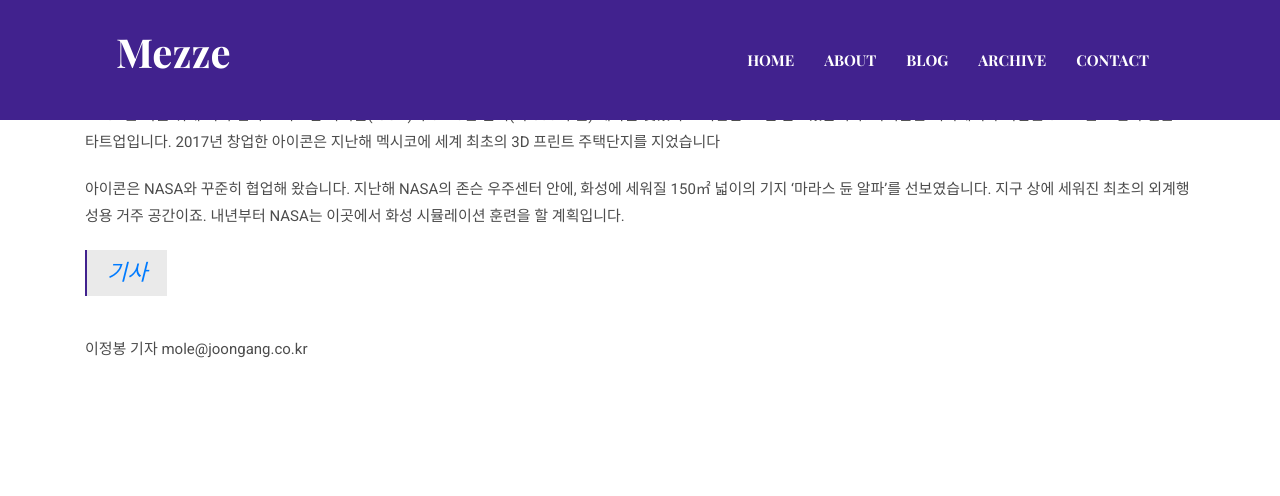
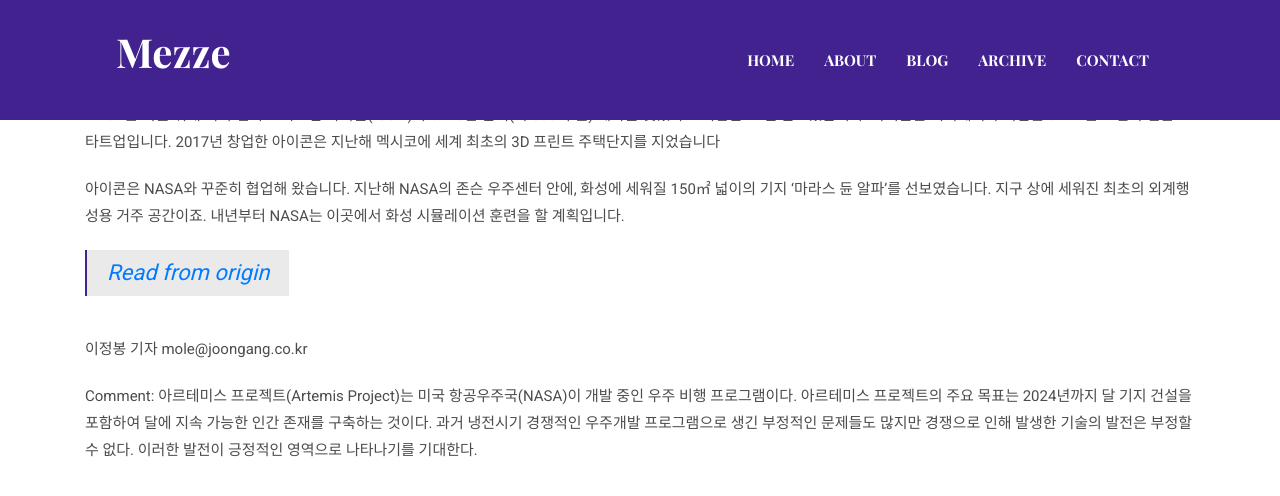
Before and after one commit to JEJUCE/JEJUCE.github.io, a Jekyll site: the page built from _posts/2022-12-10- 이게 된다고 영화 속 달 기지 현실로 이 기술 적용된다.markdown, in a window 1280 px wide and 900 px high, scrolled down 1179 px, cut to the strip 0-519 px from the top of the window. Shown: the top 496 px of the strip. Built offline with Jekyll 4.4.1, drawn with Linux system fonts in a browser that asks for light colours.

Commit message:
no message

```diff
--- a/_posts/2022-11-14- 디지털 대전환 시대, AI 리터러시에 주목해야 하는 이유.markdown
+++ b/_posts/2022-11-14- 디지털 대전환 시대, AI 리터러시에 주목해야 하는 이유.markdown
@@ -26,4 +26,6 @@ tags:  기호일보
 
 
 
-><a href="https://www.kihoilbo.co.kr/news/articleView.html?idxno=1003496">기사</a>
+><a href="https://www.kihoilbo.co.kr/news/articleView.html?idxno=1003496">Read from origin</a>
+
+Comment : 디지털 역량은 디지털 사회에서 주어진 문제를 해결하기 위해 다른 사람과의 협업과 소통을 통해 디지털 기술을 활용하여 필요한 정보를 탐색하고 분석하여 결과물을 생산하는 능력을 의미한다. 최근 2022개정교육과정을 통해 '디지털 소양'이 새로운 기초 소양으로 제시되었고, 디지털, 인공지능 소양 교육이 초·중·고 전체 에서 강화되었음을 볼 수 있다. 이를 위해 정보 교과와 학교 자율시간을 활용해 디지털 활용 능력과 AI(인공지능) 기초를 학습하게 된다. 앞으로 이러한 교육의 역할이 중요해질 것이다.
--- a/_posts/2022-12-10- 이게 된다고 영화 속 달 기지 현실로 이 기술 적용된다.markdown
+++ b/_posts/2022-12-10- 이게 된다고 영화 속 달 기지 현실로 이 기술 적용된다.markdown
@@ -17,6 +17,8 @@ NASA는 이를 위해 미국 건축 스타트업 아이콘(ICON)과 5720만 달
 아이콘은 NASA와 꾸준히 협업해 왔습니다. 지난해 NASA의 존슨 우주센터 안에, 화성에 세워질 150㎡ 넓이의 기지 ‘마라스 듄 알파’를 선보였습니다. 지구 상에 세워진 최초의 외계행성용 거주 공간이죠. 내년부터 NASA는 이곳에서 화성 시뮬레이션 훈련을 할 계획입니다.
 
 
-> <a href="https://www.joongang.co.kr/article/25124669#home">기사</a>
+> <a href="https://www.joongang.co.kr/article/25124669#home">Read from origin</a>
 
 이정봉 기자 mole@joongang.co.kr
+
+Comment: 아르테미스 프로젝트(Artemis Project)는 미국 항공우주국(NASA)이 개발 중인 우주 비행 프로그램이다. 아르테미스 프로젝트의 주요 목표는 2024년까지 달 기지 건설을 포함하여 달에 지속 가능한 인간 존재를 구축하는 것이다. 과거 냉전시기 경쟁적인 우주개발 프로그램으로 생긴 부정적인 문제들도 많지만 경쟁으로 인해 발생한 기술의 발전은 부정할 수 없다. 이러한 발전이 긍정적인 영역으로 나타나기를 기대한다.
--- a/_posts/2022-12-10- 카카오, 개발자 컨퍼런스서 서비스 장애 재발방지 대책 발표.markdown
+++ b/_posts/2022-12-10- 카카오, 개발자 컨퍼런스서 서비스 장애 재발방지 대책 발표.markdown
@@ -38,4 +38,4 @@ tags:   세계일보
 
 현화영 기자 hhy@segye.com
 
-Comment : 우리사회에서 거의 모든 기능을 카카오에 의존해왔기 때문에 카카오 서버의 마비로 혼란이 일어나자, 카카오 하나에 과의존해온 이른바 카카오 공화국 현상에 대한 비판도 제기되었다. 카카오는 국가통신에서 중요한 위치를 차지하고 있음에도, 이를 방지하지 못하였다.
+Comment : 우리사회에서 거의 모든 기능을 카카오에 의존해왔기 때문에 카카오 서버의 마비로 혼란이 일어나자, 카카오 하나에 과의존해온 이른바 카카오 공화국 현상에 대한 비판도 제기되었다. 카카오는 국가통신에서 중요한 위치를 차지하고 있음에도, 이를 방지하지 못하였다. 주된 원인은 카카오에 있지만 이를 대비하지 않은 우리의 책임도 없지 않아 있어 보인다.
```
